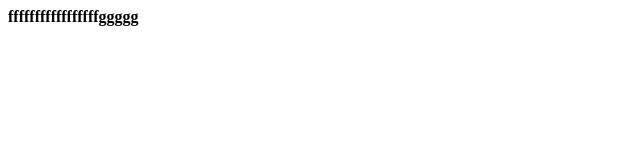
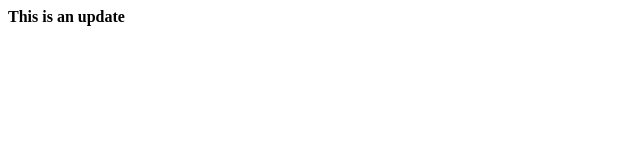
Before and after one commit to khawla17/myproject, a plain HTML site: page index.html in a window 1280 px wide. Shown: the full height of the page, 0-640 px from the left. Drawn offline with Linux system fonts and the light colour scheme.

Commit message:
edit html file

```diff
--- a/index.html
+++ b/index.html
@@ -6,6 +6,6 @@
     <title>Document</title>
 </head>
 <body>
-    <b>fffffffffffffffffggggg</b>
+    <b>This is an update</b>
 </body>
 </html>
```
